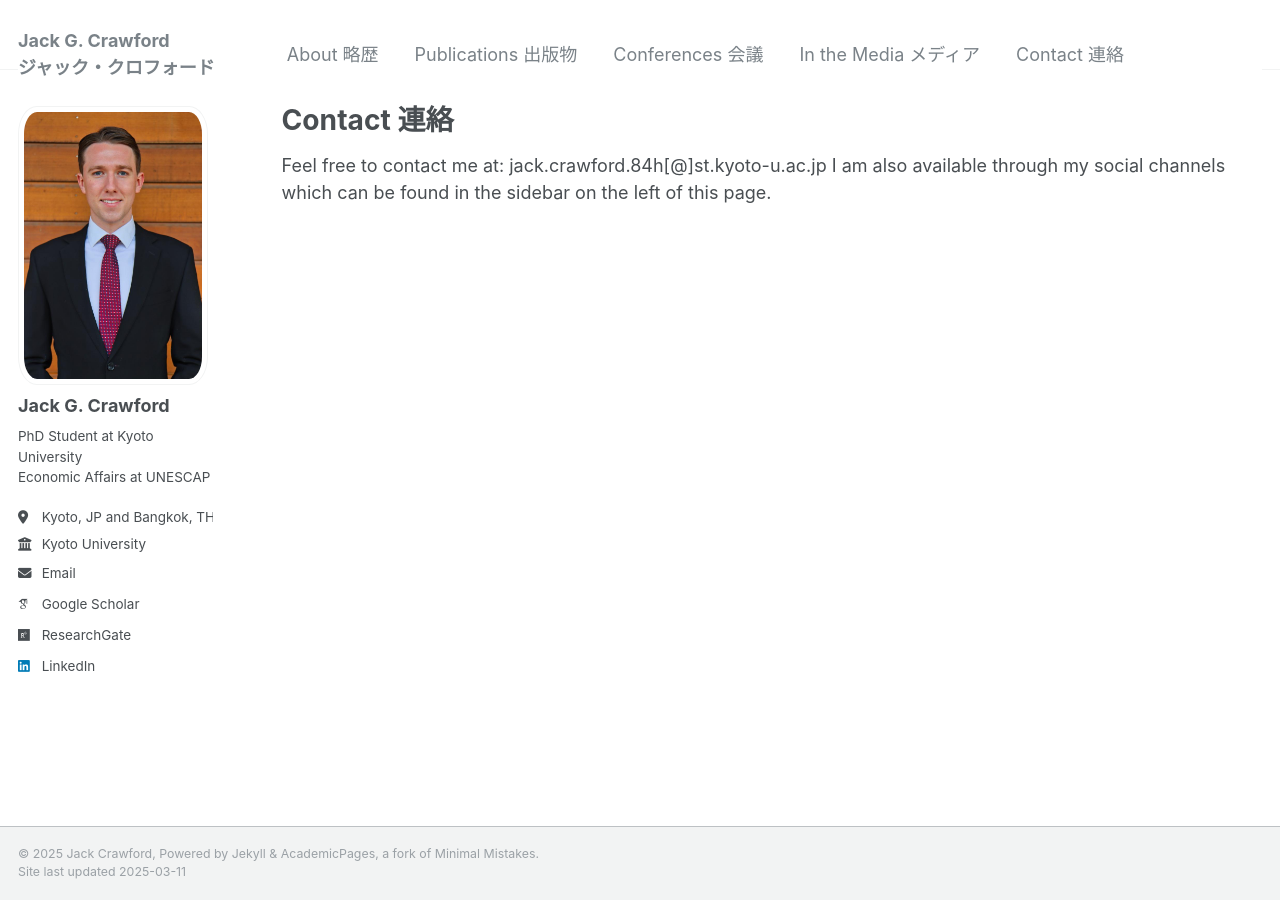
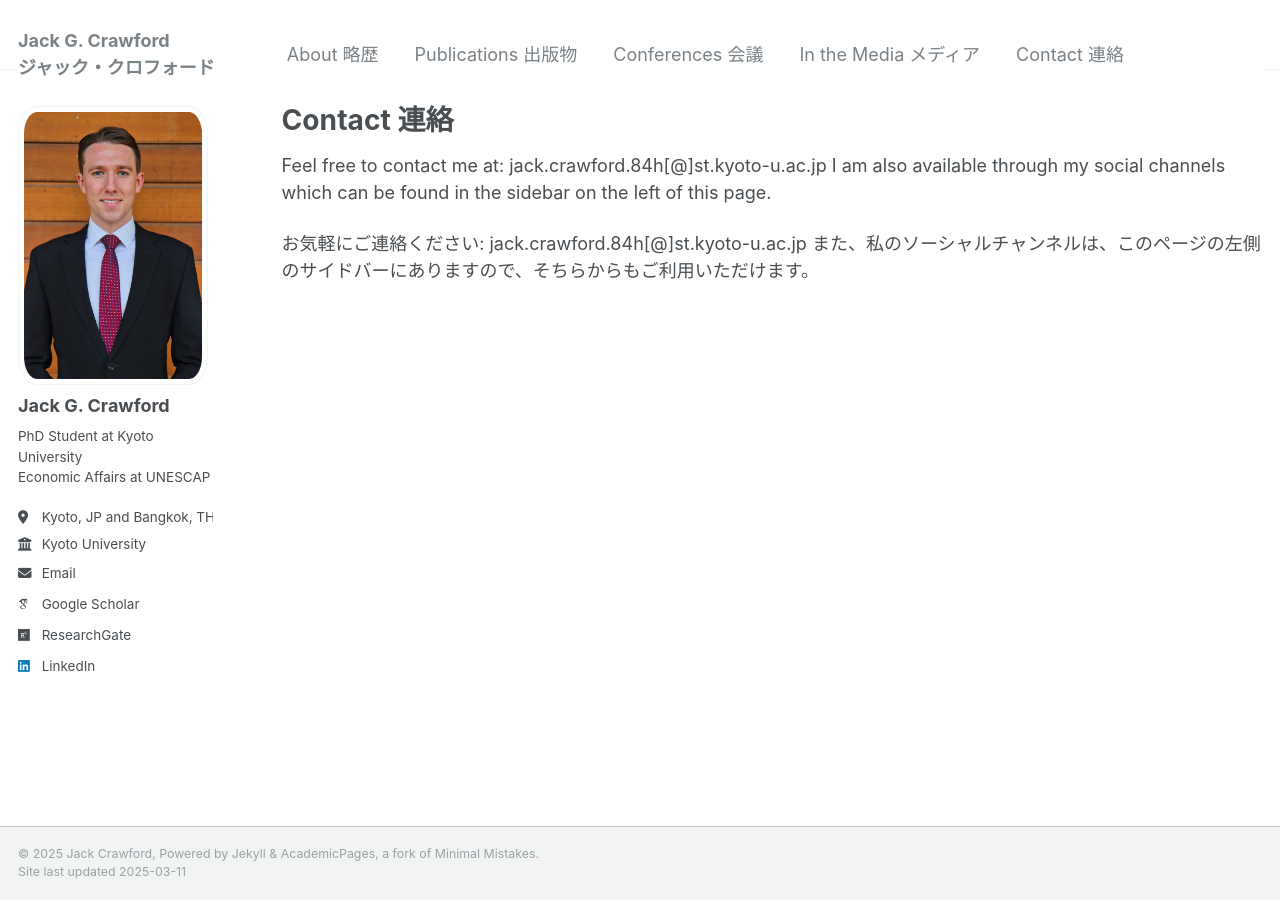
Before and after one commit to jackgcrawford/jackcrawford, a Jekyll site: the page built from _pages/contact.md, in a window 1280 px wide. Built offline with Jekyll 4.4.1, drawn with Linux system fonts in a browser that asks for light colours; some web fonts are replaced.

Commit message:
Update contact.md

```diff
--- a/_pages/contact.md
+++ b/_pages/contact.md
@@ -7,3 +7,6 @@ author_profile: true
 
 Feel free to contact me at: jack.crawford.84h[@]st.kyoto-u.ac.jp
 I am also available through my social channels which can be found in the sidebar on the left of this page.
+
+お気軽にご連絡ください: jack.crawford.84h[@]st.kyoto-u.ac.jp
+また、私のソーシャルチャンネルは、このページの左側のサイドバーにありますので、そちらからもご利用いただけます。
```
